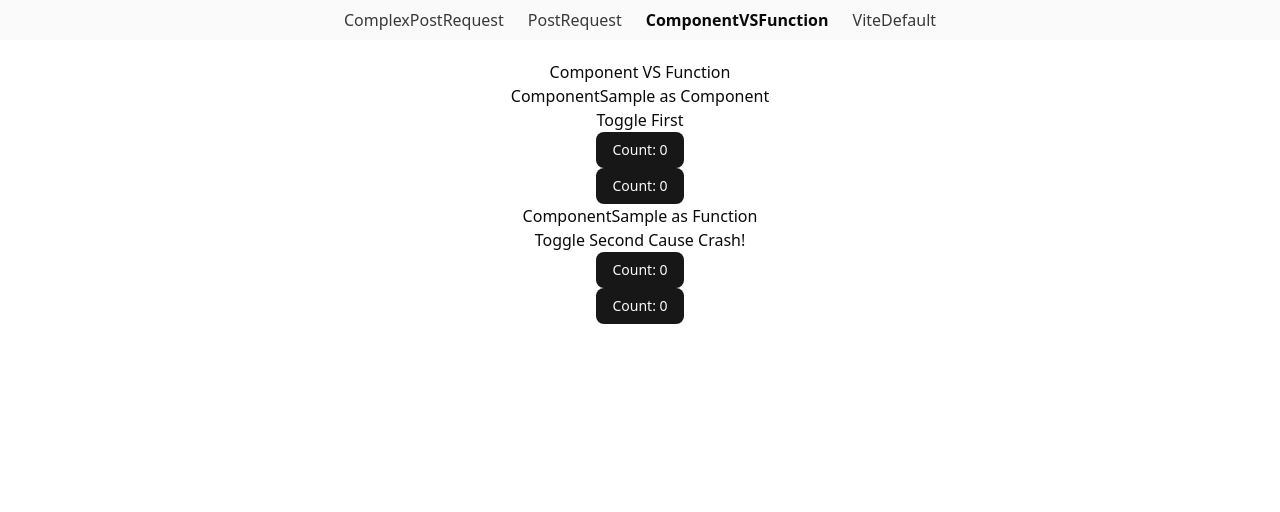
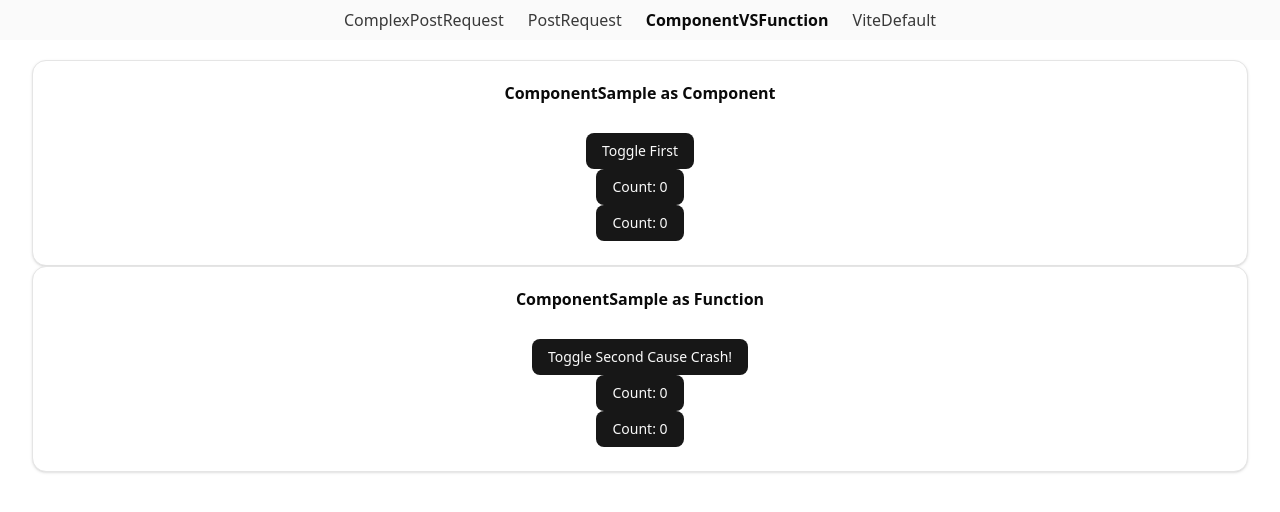
Before and after one commit to ir77/Sandbox-turbo-sniffle, a React (Vite) app in the folder Frontend/: page /component-vs-function in a window 1280 px wide. Shown: the top 512 px of the page. Built offline with nearby package versions, Linux system fonts and the light colour scheme.

Commit message:
feat: Cardコンポーネントを追加し、ComponentVSFunctionで使用

```diff
--- /dev/null
+++ b/Frontend/src/components/ui/card.tsx
@@ -0,0 +1,92 @@
+import * as React from "react"
+
+import { cn } from "@/lib/utils"
+
+function Card({ className, ...props }: React.ComponentProps<"div">) {
+  return (
+    <div
+      data-slot="card"
+      className={cn(
+        "bg-card text-card-foreground flex flex-col gap-6 rounded-xl border py-6 shadow-sm",
+        className
+      )}
+      {...props}
+    />
+  )
+}
+
+function CardHeader({ className, ...props }: React.ComponentProps<"div">) {
+  return (
+    <div
+      data-slot="card-header"
+      className={cn(
+        "@container/card-header grid auto-rows-min grid-rows-[auto_auto] items-start gap-2 px-6 has-data-[slot=card-action]:grid-cols-[1fr_auto] [.border-b]:pb-6",
+        className
+      )}
+      {...props}
+    />
+  )
+}
+
+function CardTitle({ className, ...props }: React.ComponentProps<"div">) {
+  return (
+    <div
+      data-slot="card-title"
+      className={cn("leading-none font-semibold", className)}
+      {...props}
+    />
+  )
+}
+
+function CardDescription({ className, ...props }: React.ComponentProps<"div">) {
+  return (
+    <div
+      data-slot="card-description"
+      className={cn("text-muted-foreground text-sm", className)}
+      {...props}
+    />
+  )
+}
+
+function CardAction({ className, ...props }: React.ComponentProps<"div">) {
+  return (
+    <div
+      data-slot="card-action"
+      className={cn(
+        "col-start-2 row-span-2 row-start-1 self-start justify-self-end",
+        className
+      )}
+      {...props}
+    />
+  )
+}
+
+function CardContent({ className, ...props }: React.ComponentProps<"div">) {
+  return (
+    <div
+      data-slot="card-content"
+      className={cn("px-6", className)}
+      {...props}
+    />
+  )
+}
+
+function CardFooter({ className, ...props }: React.ComponentProps<"div">) {
+  return (
+    <div
+      data-slot="card-footer"
+      className={cn("flex items-center px-6 [.border-t]:pt-6", className)}
+      {...props}
+    />
+  )
+}
+
+export {
+  Card,
+  CardHeader,
+  CardFooter,
+  CardTitle,
+  CardAction,
+  CardDescription,
+  CardContent,
+}
--- a/Frontend/src/pages/ComponentVSFunction.tsx
+++ b/Frontend/src/pages/ComponentVSFunction.tsx
@@ -1,5 +1,14 @@
 import { Button } from "@/components/ui/button";
 import { useState } from "react";
+import {
+  Card,
+  CardAction,
+  CardContent,
+  CardDescription,
+  CardFooter,
+  CardHeader,
+  CardTitle,
+} from "@/components/ui/card"
 
 function ComponentSample() {
   const [count, setCount] = useState(0);
@@ -16,23 +25,33 @@
 
   return (
     <>
-      <h1>Component VS Function</h1>
-      <h2>ComponentSample as Component</h2>
+      <Card>
+        <CardHeader>
+          <CardTitle>ComponentSample as Component</CardTitle>
+        </CardHeader>
+        <CardContent>
           <ol>
-        <li><button onClick={() => setShowFirst(!showFirst)}>Toggle First</button></li>
+            <li><Button onClick={() => setShowFirst(!showFirst)}>Toggle First</Button></li>
             <li>{showFirst && <ComponentSample />}</li>
             <li><ComponentSample /></li>
           </ol>
-      <h2>ComponentSample as Function</h2>
+        </CardContent>
+      </Card>
+      <Card>
+        <CardHeader>
+          <CardTitle>ComponentSample as Function</CardTitle>
+        </CardHeader>
+        <CardContent>
           <ol>
-
             {/* Uncaught Error: Rendered fewer hooks than expected.*/}
             {/* 親コンポーネントにhooksが登録されてしまい、要素が消えるとクラッシュしてしまう。 */}
-        <li><button onClick={() => setShowSecond(!showSecond)}>Toggle Second Cause Crash!</button></li>
+            <li><Button onClick={() => setShowSecond(!showSecond)}>Toggle Second Cause Crash!</Button></li>
             <li>{showSecond && ComponentSample()}</li>
             {/* ↑↓の独立性は保たれる */}
             <li>{ComponentSample()}</li>
           </ol>
+        </CardContent>
+      </Card>
     </>
   )
 }
```
Lines whose indentation alone changed are shown as unchanged.
